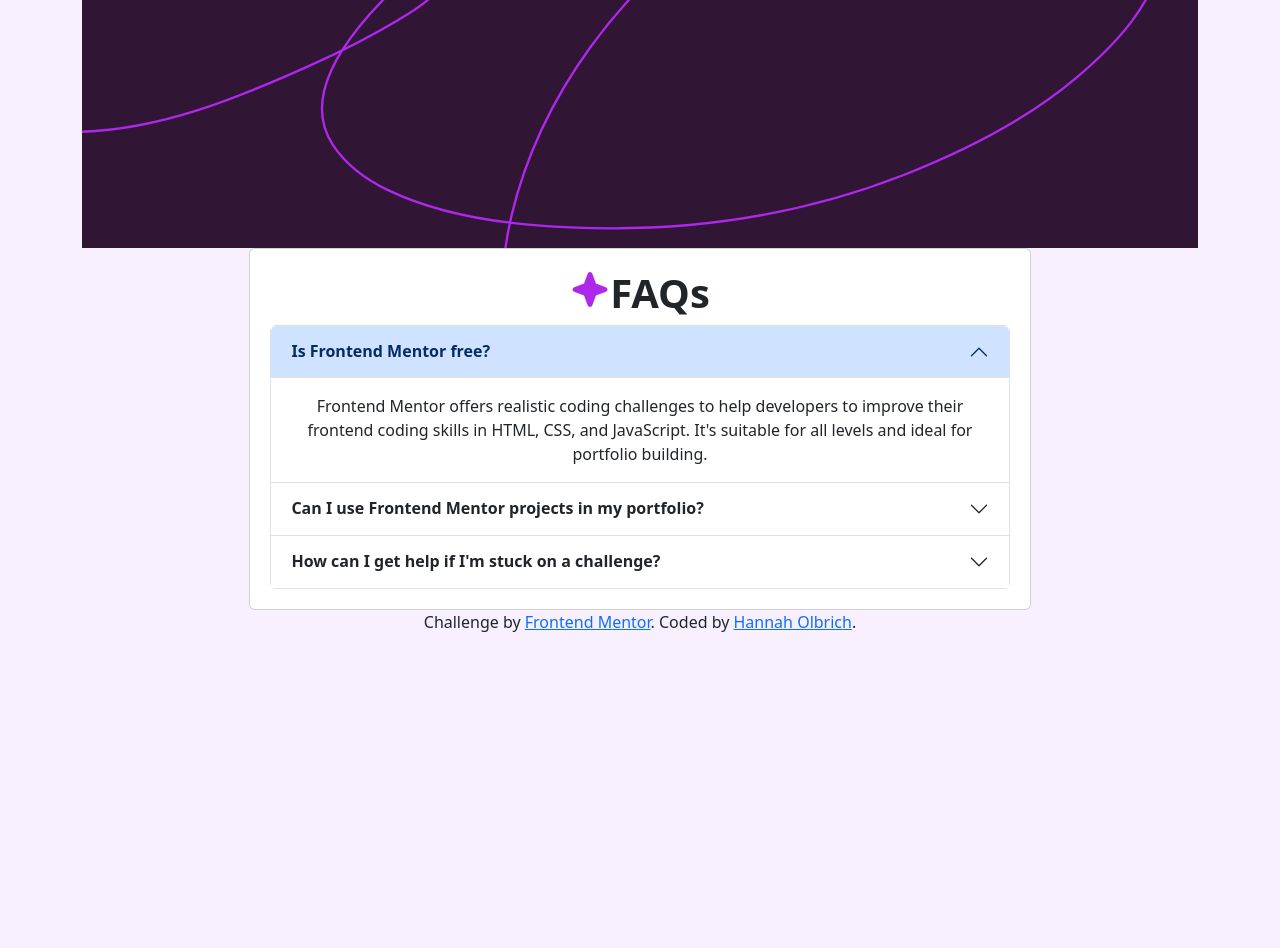
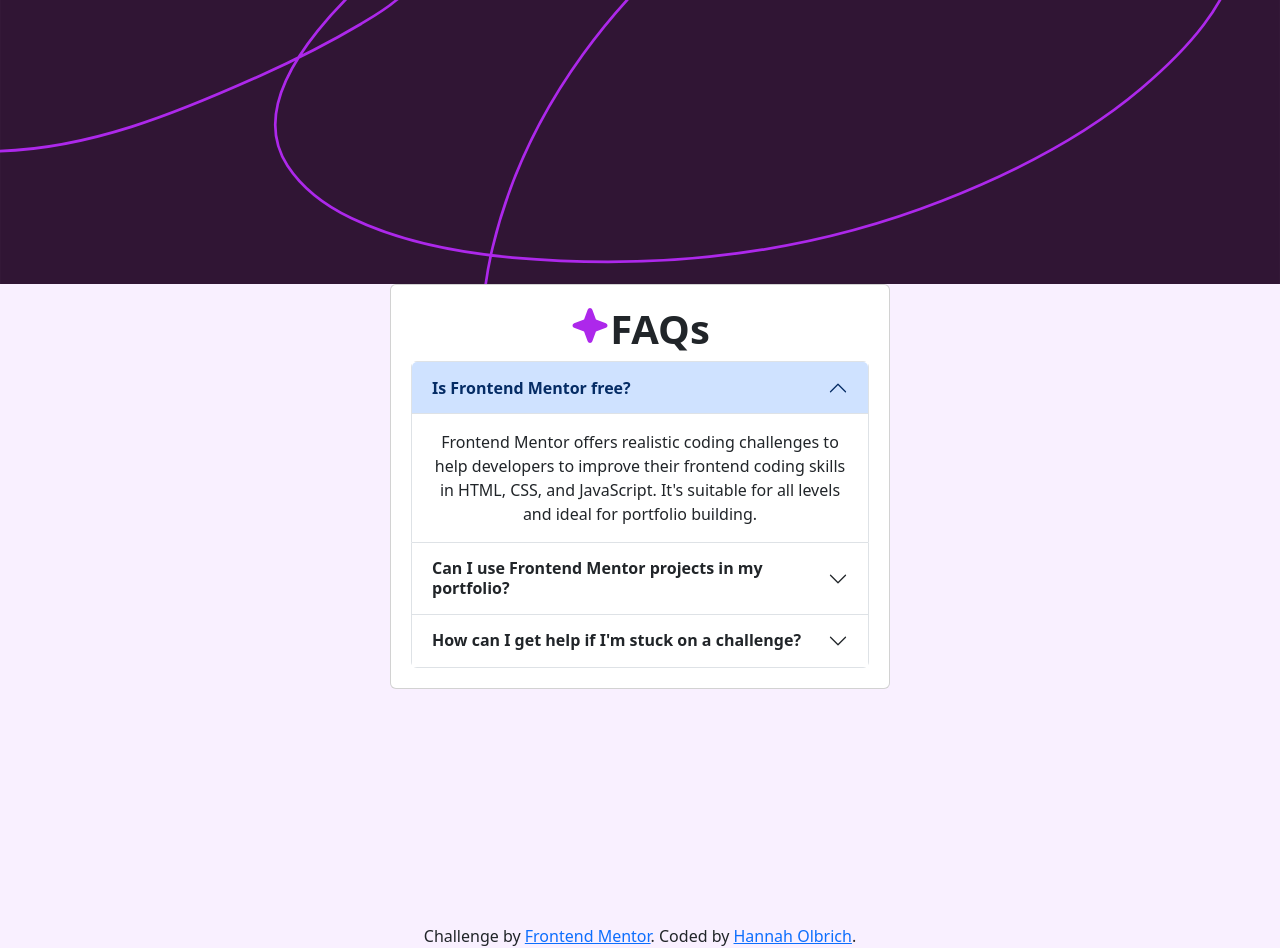
Before and after one commit to hannahro15/FAQ-accordion-frontendmentor, a plain HTML site: page index.html in a window 1280 px wide. Before the commit the page ends 800 px from the top, so only its background shows below. Drawn offline with nearby package versions, Linux system fonts and the light colour scheme.

Commit message:
Fix banner and footer on large size screens

```diff
--- a/index.html
+++ b/index.html
@@ -11,9 +11,11 @@
   <title>Frontend Mentor | FAQ accordion</title>
 </head>
 <body>
-  <div class="container">
+  <header>
     <svg class="d-md-none banner" xmlns="http://www.w3.org/2000/svg" width="375" height="232" fill="none" viewBox="0 0 375 232"><g clip-path="url(#a)"><path fill="#301534" d="M0 0h375v232H0z"/><path stroke="#AD28EB" stroke-linecap="round" stroke-width="3" d="M-860-119.139C-693.416 9.858-650.541 71.271-500.943 124.979c73.912 26.536 120.497 20.42 144.635 19.956 78.405-1.507 153.535-32.427 224.088-64.12 28.78-12.928 56.94-27.14 84.09-43.22C-30.193 26.97-3.955 12.16.435-10.72c1.741-9.076-12.283-9.18-17.837-7.34C-27.54-14.707-36.874-5.654-44.458 1.19c-14.355 12.954-27.81 26.96-39.946 42.022-25.309 31.411-51.052 75.184-25.631 114.007 12.97 19.811 32.97 34.27 54.11 44.345 42.159 20.092 89.45 29.055 135.653 33.108 123.391 10.824 246.848-2.595 362.439-47.715 59.847-23.36 118.972-52.903 168.254-94.681 36.437-30.89 77.141-72.41 83.04-122.172 8.196-69.138-70.57-102.044-127.033-111.311-46.084-7.563-92.856-3.123-138.126 7.191-58.723 13.38-111.808 35.752-160.759 70.787C169.992 6.588 91.241 108.076 63.09 226.133c-11.736 49.218-12.492 103.655 4.122 151.91 16.097 46.752 51.923 82.929 93.083 108.688 48.862 30.58 102.923 46.605 159.71 54.906 75.394 11.023 152.192 9.175 227.386-2.247 132.191-20.079 264.677-66.321 379.078-135.804 77.451-47.043 149.551-100.61 210.151-168.314 13.28-14.844 23.87-30.656 32.82-48.39 107.72-213.399 50.24-278.668 50.24-282.772"/></g><defs><clipPath id="a"><path fill="#fff" d="M0 0h375v232H0z"/></clipPath></defs></svg>
     <svg class="banner" xmlns="http://www.w3.org/2000/svg" width="1440" height="320" fill="none" viewBox="0 0 1440 320"><g clip-path="url(#a)"><path fill="#301534" d="M0 0h1440v320H0z"/><path stroke="#AD28EB" stroke-linecap="round" stroke-width="3" d="M-676-182C-454-10-396.863 71.888-197.5 143.5-99 178.882-36.919 170.726-4.751 170.108c104.487-2.01 204.609-43.237 298.633-85.495 38.354-17.238 75.882-36.189 112.063-57.63 23.903-14.165 58.87-33.913 64.721-64.42 2.32-12.102-16.369-12.24-23.771-9.789-13.511 4.474-25.95 16.544-36.056 25.669-19.131 17.273-37.062 35.948-53.235 56.031-33.728 41.883-68.034 100.247-34.158 152.014 17.287 26.415 43.94 45.693 72.112 59.127 56.182 26.791 119.205 38.742 180.778 44.146 164.438 14.432 328.964-3.461 483.004-63.622 79.76-31.148 158.55-70.539 224.23-126.245 48.56-41.186 102.8-96.548 110.66-162.9 10.93-92.187-94.04-136.062-169.29-148.418-61.41-10.084-123.75-4.164-184.07 9.588-78.262 17.84-149.006 47.67-214.241 94.384-130.002 93.093-234.95 228.413-272.466 385.827-15.64 65.625-16.648 138.21 5.493 202.551 21.452 62.338 69.196 110.576 124.048 144.923 65.117 40.774 137.161 62.14 212.839 73.21 100.474 14.696 202.817 12.233 303.027-2.997 176.17-26.772 352.73-88.431 505.18-181.077 103.22-62.725 199.3-134.15 280.06-224.425 17.7-19.793 31.81-40.875 43.74-64.521C2172.11-58.5 2095.5-145.528 2095.5-151"/></g><defs><clipPath id="a"><path fill="#fff" d="M0 0h1440v320H0z"/></clipPath></defs></svg>
+  </header>
+  <div class="container">
     <div class="card text-center align-items-center">
     <div class="d-flex">
       <svg xmlns="http://www.w3.org/2000/svg" width="40" height="41" fill="none" viewBox="0 0 40 41"><path fill="#AD28EB" d="M37.5 20.5a2.467 2.467 0 0 1-1.64 2.344l-9.913 3.604-3.603 9.911a2.5 2.5 0 0 1-4.688 0l-3.604-9.922-9.911-3.593a2.5 2.5 0 0 1 0-4.688l9.921-3.604 3.594-9.911a2.5 2.5 0 0 1 4.688 0l3.604 9.921 9.911 3.594A2.467 2.467 0 0 1 37.5 20.5Z"/></svg>
@@ -60,9 +62,11 @@
     </div>
   </div>
 </div>
+<footer>
   <div class="attribution text-center">
     Challenge by <a href="https://www.frontendmentor.io?ref=challenge" target="_blank">Frontend Mentor</a>.
     Coded by <a href="#">Hannah Olbrich</a>.
   </div>
+</footer>
 </body>
 </html>
--- a/styles.css
+++ b/styles.css
@@ -4,13 +4,13 @@ html, body {
     overflow-x: hidden;
     background-color: hsl(275, 100%, 97%) !important;
     font-size: 16px;
-
   }
 
   .container {
     position: relative;
     width: 1000%;
     z-index: 1;
+    min-height: 50vw;
   }
 
   h1 {
@@ -34,11 +34,15 @@ html, body {
   }
 
   .card {
-    width: 70%;
-    max-width: 900px;
+    max-width: 500px;
+    height: auto;
     margin: 0 auto;
     padding: 20px;
     background-color: white;
     border-radius: 10px;
     position: absolute;
   }
+
+  footer {
+    margin: 0;
+  }
```
